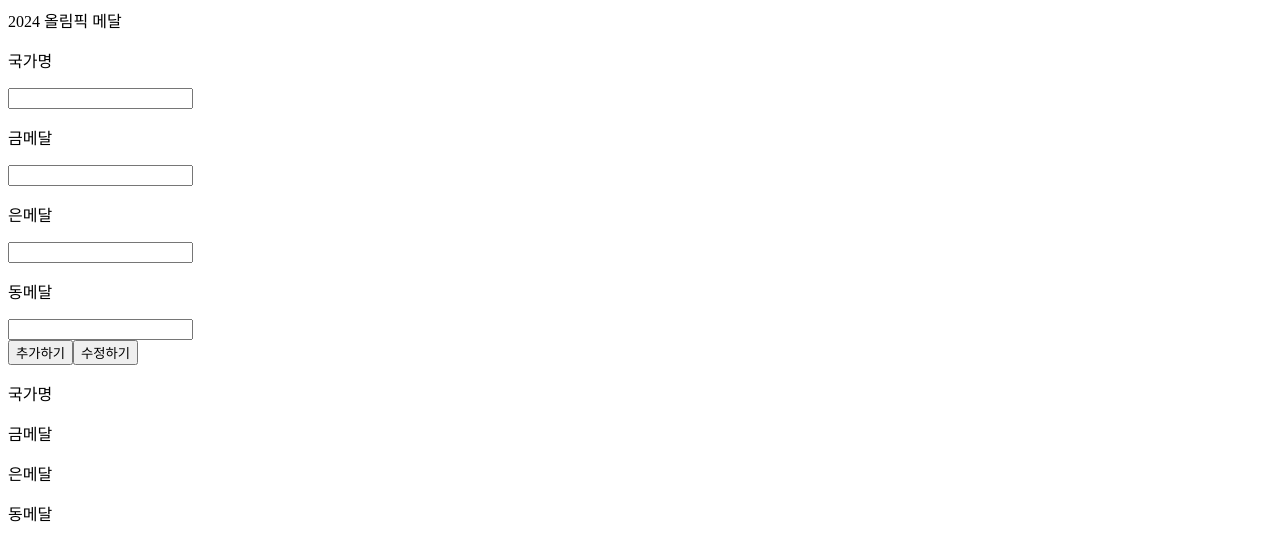
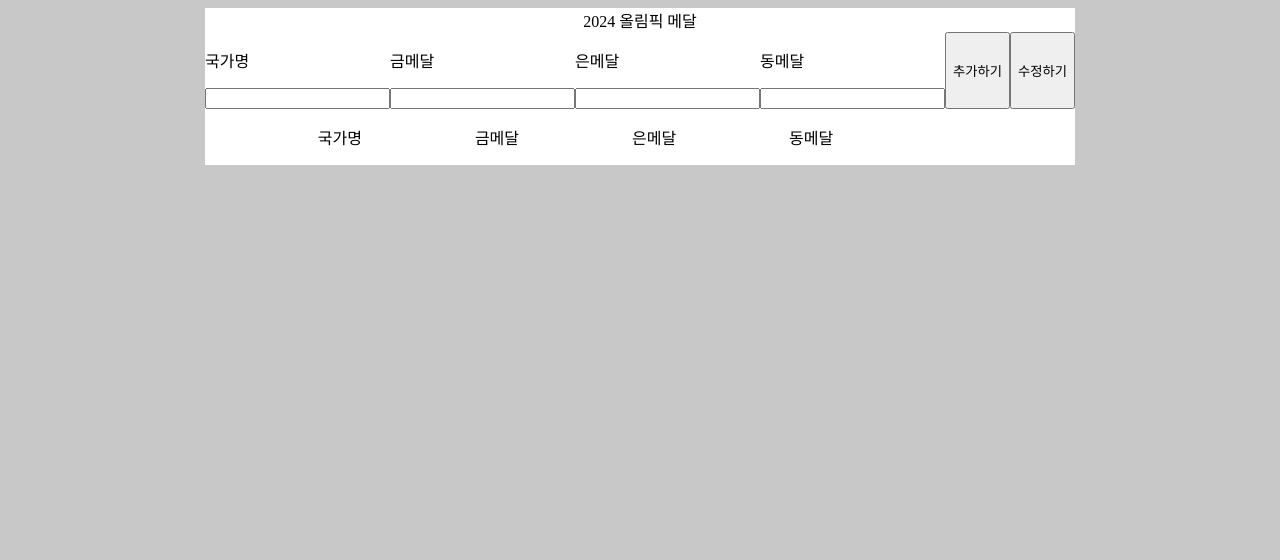
Before and after one commit to 123456466/olympic-medal-tracker, a React (Vite) app: page / in a window 1280 px wide. Shown: the top 560 px of the page. Built offline with nearby package versions, Linux system fonts and the light colour scheme.

Commit message:
css : 디자인 뼈대 잡기

```diff
--- a/src/App.css
+++ b/src/App.css
@@ -0,0 +1,34 @@
+body{
+    background-color: rgb(201, 200, 200);
+    display: flex;
+    align-items: flex-start;
+    justify-content: center;
+}
+
+main{
+    background-color: white;
+    display: flex;
+    flex-direction: column;
+    align-content: flex-start;
+    justify-content: center;
+}
+
+header{
+    text-align: center
+}
+
+.AddList{
+    display: flex;
+    flex-direction: row;
+}
+
+.ShowList{
+    display: flex;
+    flex-direction: column;
+}
+
+.List{
+    display: flex;
+    flex-direction: row;
+    justify-content: space-evenly;
+}
```
